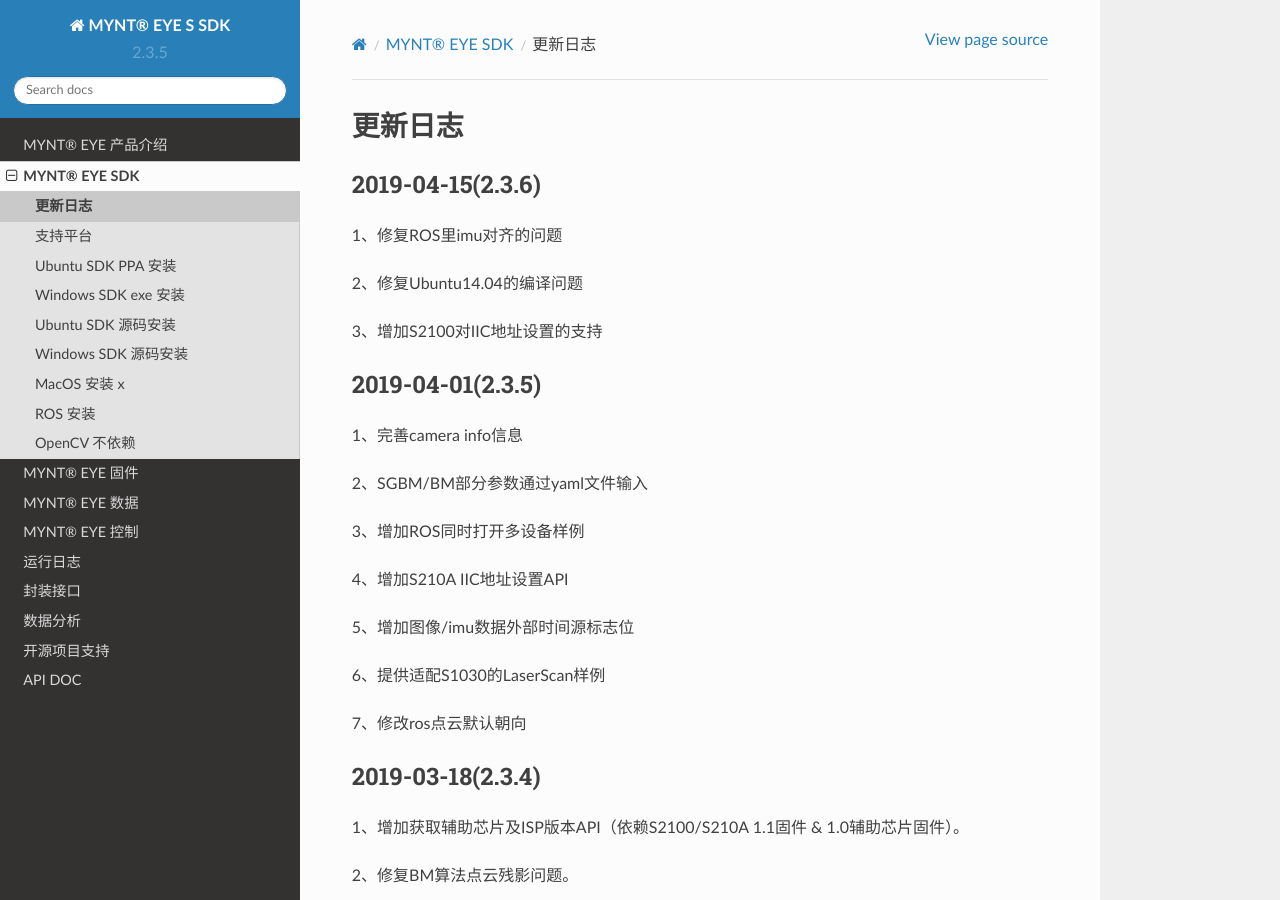
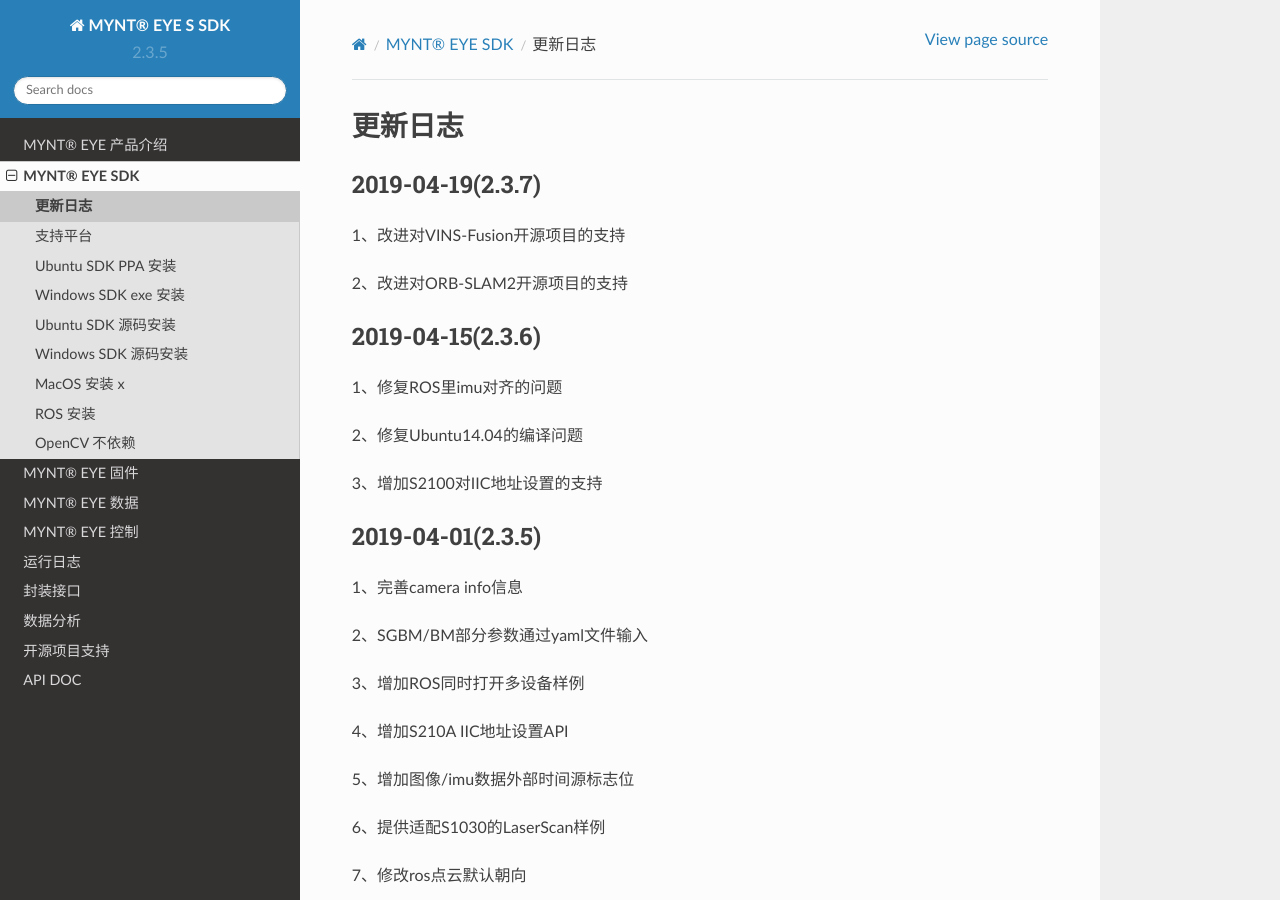
Before and after one commit to slightech/MYNT-EYE-S-SDK-Docs-zh_CN, a Sphinx documentation site: the page built from docs/src/sdk/changelog.rst, in a window 1280 px wide and 900 px high. Built offline with Sphinx 7.4.7 and the Read the Docs theme 2.0.0, drawn with Linux system fonts in a browser that asks for light colours; pages that are not in the unit, such as notebooks, are missing from menus.

```diff
--- a/docs/src/sdk/changelog.rst
+++ b/docs/src/sdk/changelog.rst
@@ -2,6 +2,12 @@
 
 更新日志
 ========
+
+2019-04-19(2.3.7)
+------------------
+1、改进对VINS-Fusion开源项目的支持
+
+2、改进对ORB-SLAM2开源项目的支持
 
 2019-04-15(2.3.6)
 ------------------
--- a/docs/src/slam/orb_slam2.rst
+++ b/docs/src/slam/orb_slam2.rst
@@ -37,6 +37,8 @@
 
 .. code-block:: bash
 
+  chmod +x build.sh
+  ./build.sh
   chmod +x build_ros.sh
   ./build_ros.sh
 
```
